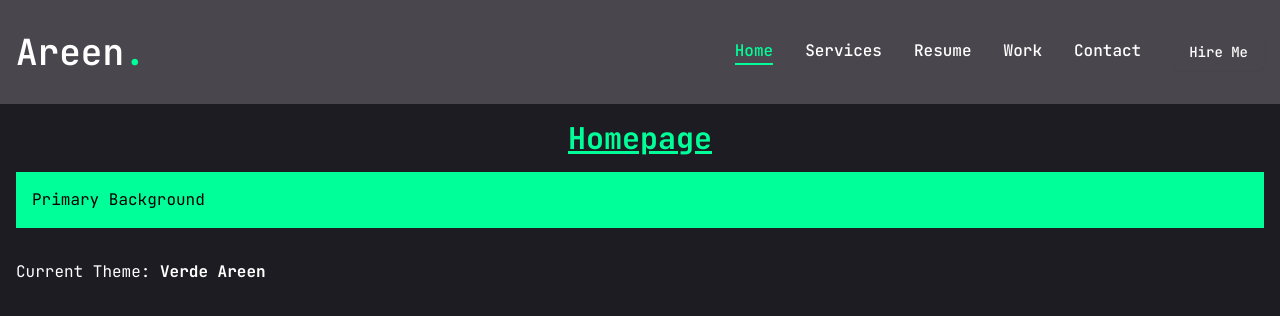
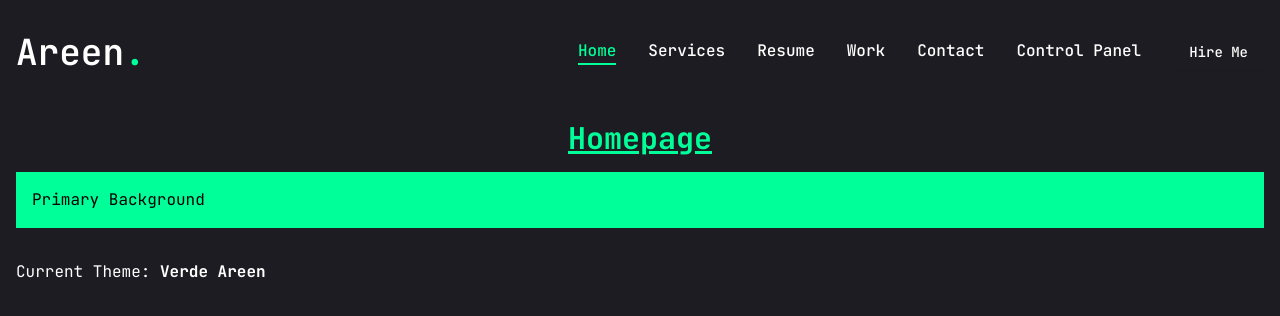
Before and after one commit to 04ac/portfolio, a Next.js app: page / in a window 1280 px wide. Shown: the top 316 px of the page. Built offline with nearby package versions, Linux system fonts and the light colour scheme; no server answers.

Commit message:
Set up stair animation

```diff
--- /dev/null
+++ b/app/contact/page.jsx
@@ -0,0 +1,9 @@
+import React from 'react'
+
+const Contact = () => {
+  return (
+    <div>Contact</div>
+  )
+}
+
+export default Contact
--- a/app/layout.jsx
+++ b/app/layout.jsx
@@ -2,7 +2,9 @@ import { JetBrains_Mono } from "next/font/google";
 import "./globals.css";
 import { ThemeProvider } from "@/contexts/ThemeContext";
 import Header from "@/components/Header";
+import PageTransition from "@/components/PageTransition";
 import ThemeStyleInjector from "@/components/ThemeStyleInjector";
+import StairTransition from "@/components/StairTransition";
 
 const jetbrainsMono = JetBrains_Mono({
   subsets: ["latin"],
@@ -25,7 +27,8 @@ export default function RootLayout({ children }) {
       <ThemeProvider>
           <>
             <Header />
-            {children}
+            <StairTransition />
+            <PageTransition>{children}</PageTransition>
           </>
         </ThemeProvider>
       </body>
--- /dev/null
+++ b/app/resume/page.jsx
@@ -0,0 +1,9 @@
+import React from 'react'
+
+const Resume = () => {
+  return (
+    <div>Resume</div>
+  )
+}
+
+export default Resume
--- /dev/null
+++ b/app/services/page.jsx
@@ -0,0 +1,9 @@
+import React from 'react'
+
+const Services = () => {
+  return (
+    <div>Services</div>
+  )
+}
+
+export default Services
--- /dev/null
+++ b/app/work/page.jsx
@@ -0,0 +1,9 @@
+import React from 'react'
+
+const Work = () => {
+  return (
+    <div>Work</div>
+  )
+}
+
+export default Work
--- a/components/Header.jsx
+++ b/components/Header.jsx
@@ -4,7 +4,7 @@ import DesktopNav from "./Nav";
 
 function Header() {
     return (
-        <header className="py-8 @xl:py-12 bg-pink-50/20">
+        <header className="py-8 @xl:py-12">
             <div className="px-4 @container mx-auto center flex justify-between items-center">
                 {/* Logo */}
                 <Link href="/">
--- a/components/Nav.jsx
+++ b/components/Nav.jsx
@@ -23,6 +23,10 @@ const links = [
     {
         name: 'contact',
         path: '/contact'
+    },
+    {
+        name: 'control Panel',
+        path: '/control-panel'
     }
 ];
 
@@ -36,8 +40,7 @@ const DesktopNav = () => {
                 return <Link
                     href={e.path}
                     key={idx}
-                    className={`${e.path === pathName && "text-[var(--color-accent)] border-b-2 border-[var(--color-accent)]"}
-                    capitalize font-medium hover:text-[var(--color-accent)] transition-all`}
+                    className={`${e.path === pathName && "text-[var(--color-accent)] border-b-2 border-[var(--color-accent)]"} capitalize font-medium hover:text-[var(--color-accent)] transition-all`}
                 >
                     {e.name}
                 </Link>
--- /dev/null
+++ b/components/PageTransition.jsx
@@ -0,0 +1,28 @@
+"use client";
+import React from 'react'
+import { motion, AnimatePresence } from 'framer-motion';
+import { usePathname } from 'next/navigation';
+
+const PageTransition = ({ children }) => {
+    const pathName = usePathname();
+
+    return (
+        <AnimatePresence>
+            <div key={pathName}>
+                <motion.div
+                    initial={{
+                        opacity: 1,
+                    }}
+                    animate={{
+                        opacity: 0,
+                        transition: { delay: 1, duration: 0.4, ease: "easeInOut" }
+                    }}
+                    className='h-screen w-screen fixed bg-[var(--color-primary)] top-0 pointer-events-none'
+                />
+                {children}
+            </div>
+        </AnimatePresence>
+    )
+}
+
+export default PageTransition
--- /dev/null
+++ b/components/StairTransition.jsx
@@ -0,0 +1,22 @@
+"use client";
+import { AnimatePresence } from 'framer-motion';
+import Stairs from './Stairs';
+import { usePathname } from 'next/navigation';
+import React from 'react'
+
+const StairTransition = () => {
+  const pathName = usePathname();
+  return (
+    <>
+      <AnimatePresence mode="wait">
+        <div key={pathName}>
+          <div className='h-screen w-screen fixed top-0 left-0 right-0 z-40 pointer-events-none flex'>
+            <Stairs />
+          </div>
+        </div>
+      </AnimatePresence>
+    </>
+  )
+}
+
+export default StairTransition
--- /dev/null
+++ b/components/Stairs.jsx
@@ -0,0 +1,42 @@
+"use client";
+
+import React from 'react'
+import { motion } from 'framer-motion';
+
+const stairAnim = {
+    initial: {
+        left: "0%"
+    },
+    animate: {
+        left: "100%"
+    },
+    exit: {
+        left: ["100%", "0%"]
+    }
+};
+
+const Stairs = () => {
+  return (
+    <div className='h-full w-full flex flex-col'>
+        {
+            [...Array(6)].map((_, index) => {
+                return <motion.div
+                    key={index}
+                    variants={stairAnim}
+                    initial="initial"
+                    animate="animate"
+                    exit="exit"
+                    transition={{
+                        duration: 0.4,
+                        ease: "easeInOut",
+                        delay: (index) * 0.1
+                    }}
+                    className='h-[16.666%] w-full bg-[var(--color-accent)] relative'
+                />
+            })
+        }
+    </div>
+  )
+}
+
+export default Stairs
--- a/package.json
+++ b/package.json
@@ -19,6 +19,7 @@
     "@shadcn/ui": "^0.0.4",
     "class-variance-authority": "^0.7.1",
     "clsx": "^2.1.1",
+    "framer-motion": "^12.6.3",
     "js-cookie": "^3.0.5",
     "lucide-react": "^0.487.0",
     "next": "15.2.4",
```
Also changed, not shown: 2 other files (tests, documents, lock files or other folders).
